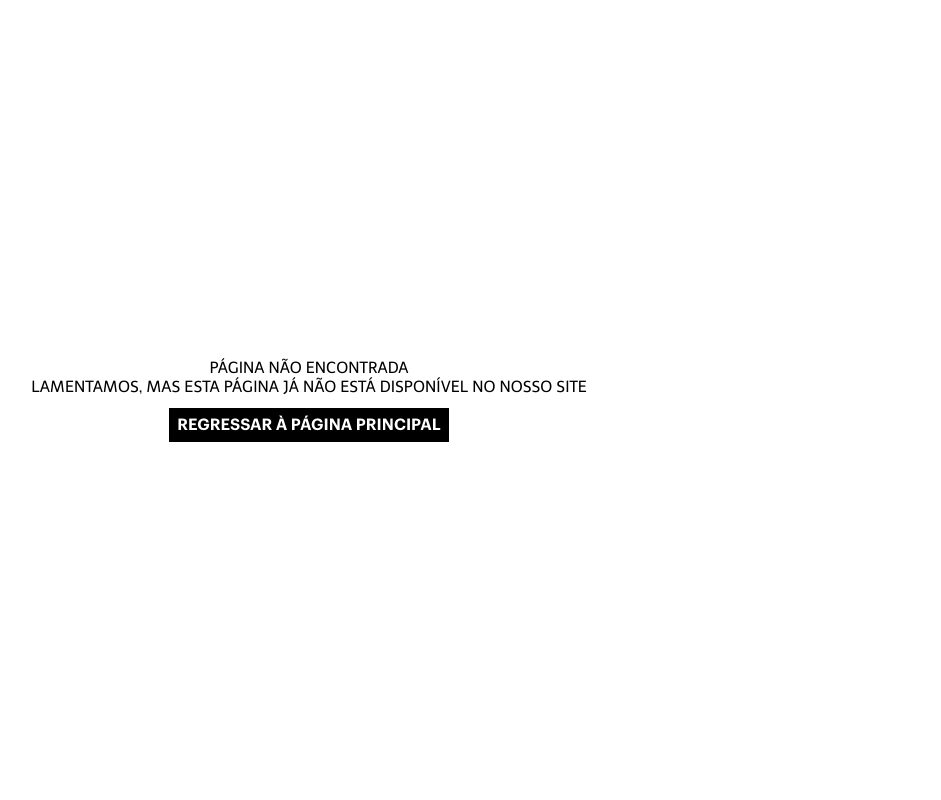
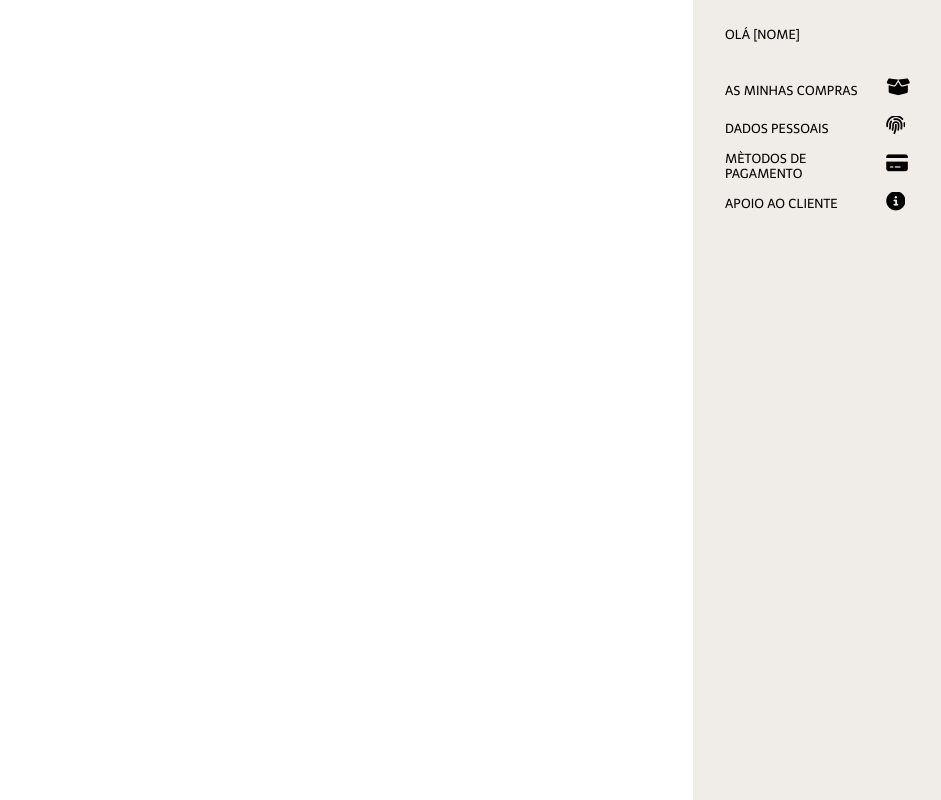
Before and after one commit to SergioMOCruz/Stella-Clothes, an Angular app in the folder web-stella-clothes/: page /profile-navbar in a window 1280 px wide. Before the commit this address led to /404. Shown: the whole page, without its empty margins (331-1272 px from the left). Built offline with nearby package versions, Linux system fonts and the light colour scheme.

Commit message:
Add my-account view

```diff
--- a/web-stella-clothes/src/app/app.routes.ts
+++ b/web-stella-clothes/src/app/app.routes.ts
@@ -3,12 +3,14 @@ import { RouterModule, Routes } from '@angular/router';
 import { HomeComponent } from './modules/home/home.component';
 import { FourOFourComponent } from './views/four-o-four/four-o-four.component';
 import { LoginComponent } from './views/login/login.component';
+import { ProfileNavbarComponent } from './views/profile-navbar/profile-navbar.component';
 
 export const routes: Routes = [
   { path: '', component: HomeComponent },
   { path: 'Home', component: HomeComponent },
   { path: '404', component: FourOFourComponent },
   { path: 'login', component: LoginComponent},
+  { path: 'profile-navbar', component: ProfileNavbarComponent},
   { path: '**', redirectTo: '/404' },
 ];
 
--- a/web-stella-clothes/src/app/styles/base.scss
+++ b/web-stella-clothes/src/app/styles/base.scss
@@ -12,7 +12,7 @@ a, a:visited, a:hover, a:active {
   color: #fff;
 }
 
-p, label, input, a {
+p, label, input, a, div {
   font-family: $font-telex;
 }
 
--- /dev/null
+++ b/web-stella-clothes/src/app/views/profile-navbar/profile-navbar.component.html
@@ -0,0 +1,35 @@
+<section id="navbar">
+    <p id="hello">OLÁ [NOME]  </p>
+    <div id="compras">
+        <div class="Icon">
+            <i class="icons fa-solid fa-box-open "></i>
+        </div>
+        <div class="Text">
+            AS MINHAS COMPRAS
+        </div>
+    </div>
+    <div class="TextDiv">
+        <div class="Icon">
+            <i class="icons fa-solid fa-fingerprint"></i>
+        </div>
+        <div class="Text">
+            DADOS PESSOAIS
+        </div>
+    </div>
+    <div class="TextDiv">
+        <div class="Icon">
+            <i class="icons fa-solid fa-credit-card"></i>
+        </div>
+        <div class="Text">
+            MÈTODOS DE PAGAMENTO
+        </div>
+    </div>
+    <div class="TextDiv">
+        <div class="Icon">
+            <i class="icons fa-solid fa-circle-info"></i>
+        </div>
+        <div class="Text">
+            APOIO AO CLIENTE
+        </div>
+    </div>
+</section>
--- /dev/null
+++ b/web-stella-clothes/src/app/views/profile-navbar/profile-navbar.component.scss
@@ -0,0 +1,56 @@
+#navbar{
+    padding: 0 2rem;
+    width: 20vw;
+    height: 100vh;
+    display: flex;
+    flex-direction: column;
+    align-items: center;
+    justify-content: flex-start;
+    margin-left: auto;
+    background-color: rgb(240, 236, 231);
+    font-size: 13px;
+}
+
+#hello{
+    width: 100%;
+    margin-top: 14%;
+}
+
+#compras{
+    margin-top: 17%;
+    width: 100%;
+    height: 4vh;
+    display: flex;
+    flex-wrap: wrap-reverse;
+    flex-direction: row-reverse;
+    justify-content: flex-start;
+}
+.TextDiv{
+    margin-top: 3%;
+    width: 100%;
+    height: 4vh;
+    display: flex;
+    flex-wrap: wrap-reverse;
+    flex-direction: row-reverse;
+    justify-content: flex-start;
+}
+
+.Text{
+    width: 80%;
+    display: flex;
+    align-items: center;
+}
+
+.Icon{
+    width: 20%;
+    display: block;
+    margin-left: auto;
+    margin-right: auto;
+}
+
+.icons{
+    font-size: 1.2rem;
+    overflow: hidden;
+    margin-top: 10%;
+    margin-left: 20%;
+}
```
Also changed, not shown: web-stella-clothes/src/app/views/profile-navbar/profile-navbar.component.ts (added, +12 -0 lines), 1 other file (tests, documents, lock files or other folders).
